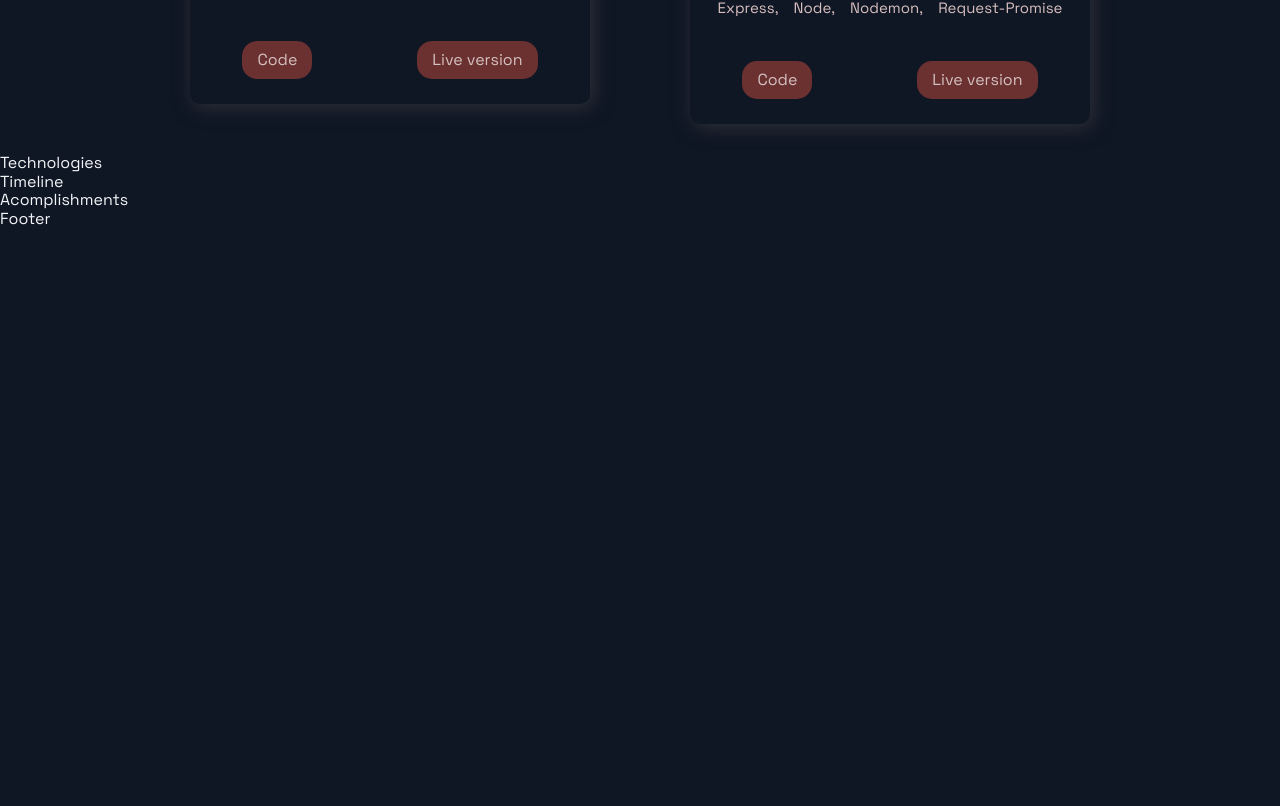
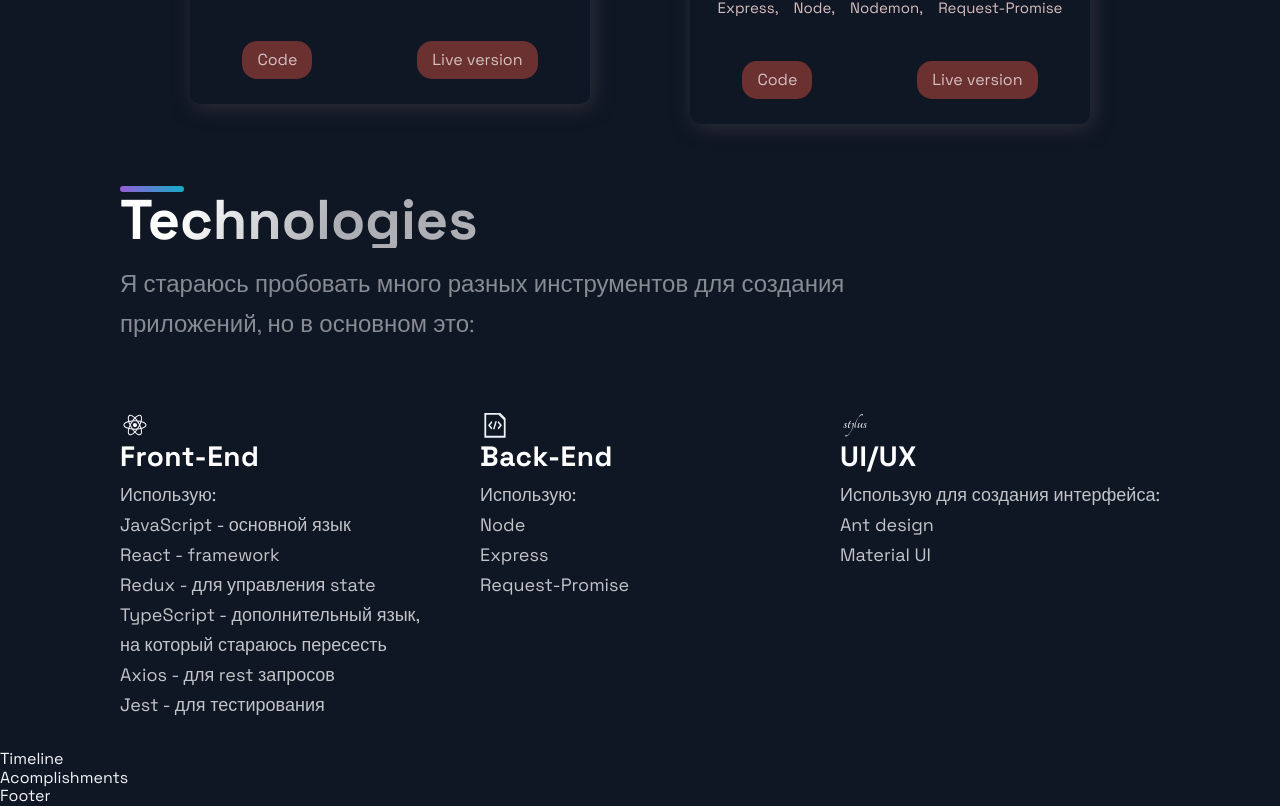
Before and after one commit to NautroKazenaki/portfolio-app, a Next.js app: page / in a window 1280 px wide. Shown: the part 2498-3304 px from the top of the page. Before the commit the page ends 2727 px from the top, so only its background shows below. Built offline with nearby package versions, Linux system fonts and the light colour scheme.

Commit message:
stack component

```diff
--- a/src/components/Technologies/Technologies.js
+++ b/src/components/Technologies/Technologies.js
@@ -1,12 +1,56 @@
 import React from 'react';
-import { DiFirebase, DiReact, DiZend } from 'react-icons/di';
+import { DiCodeBadge, DiReact, DiStylus } from 'react-icons/di';
 import { Section, SectionDivider, SectionText, SectionTitle } from '../../styles/GlobalComponents';
 import { List, ListContainer, ListItem, ListParagraph, ListTitle } from './TechnologiesStyles';
 
 const Technologies = () =>  (
-  <div>
-    Technologies
-  </div>
+  <Section id="tech">
+     <SectionDivider />
+     <SectionTitle>Technologies</SectionTitle>
+     <SectionText>
+       Я стараюсь пробовать много разных инструментов для создания приложений, но в основном это:
+     </SectionText>
+     <List>
+       <ListItem>
+         <DiReact  size="3rem"/>
+         <ListContainer>
+           <ListTitle> Front-End </ListTitle>
+           <ListParagraph>
+            Использую: <br />
+             JavaScript - основной язык <br />
+             React - framework <br />
+             Redux - для управления state <br />
+             TypeScript - дополнительный язык, на который стараюсь пересесть <br />
+             Axios - для rest запросов <br />
+             Jest - для тестирования
+           </ListParagraph>
+         </ListContainer>
+       </ListItem>
+       <ListItem>
+         <DiCodeBadge  size="3rem"/>
+         <ListContainer>
+           <ListTitle> Back-End </ListTitle>
+           <ListParagraph>
+             Использую: <br />
+             Node <br />
+             Express <br />
+             Request-Promise
+           </ListParagraph>
+         </ListContainer>
+       </ListItem>
+       <ListItem>
+         <DiStylus  size="3rem"/>
+         <ListContainer>
+           <ListTitle> UI/UX </ListTitle>
+           <ListParagraph>
+             Использую для создания интерфейса: <br />
+             Ant design <br />
+             Material UI
+           </ListParagraph>
+         </ListContainer>
+       </ListItem>
+     </List>
+  </Section>
 );
 
 export default Technologies;
```
